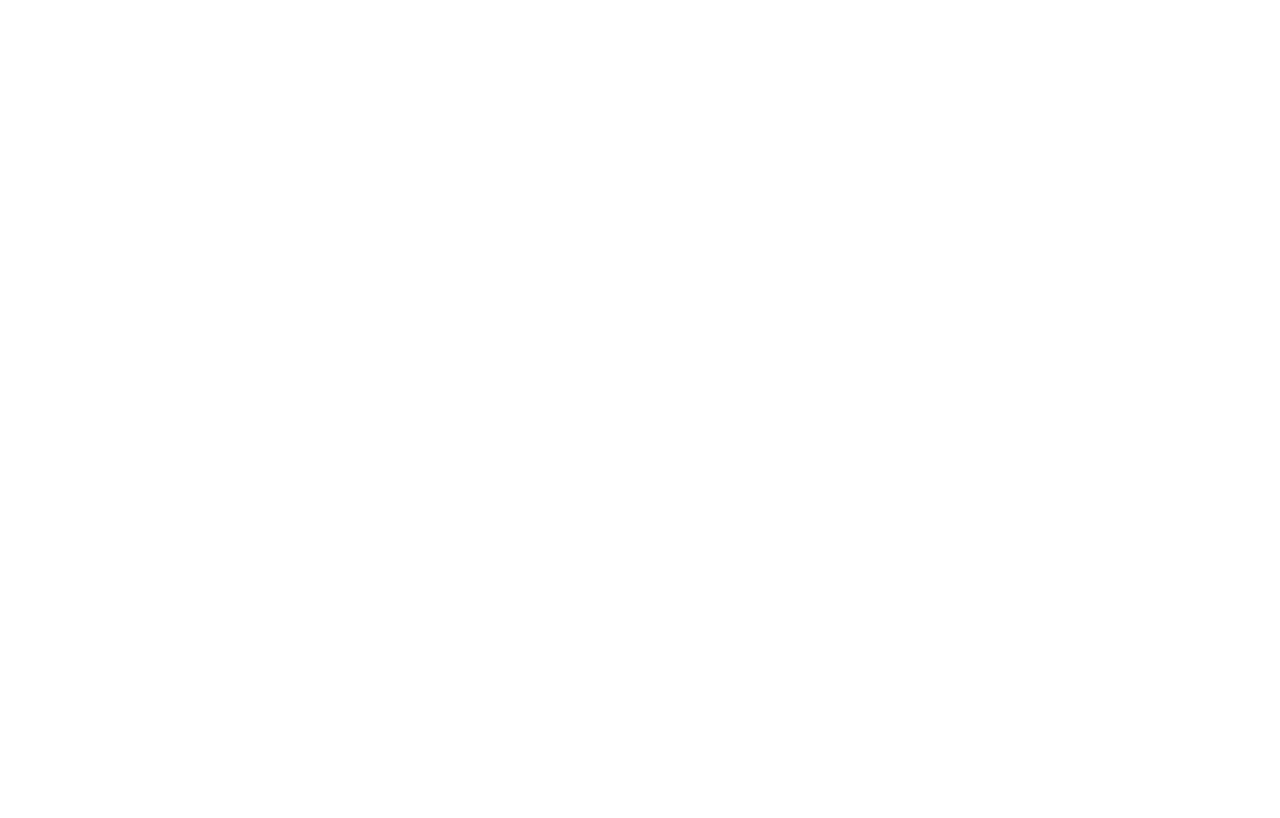
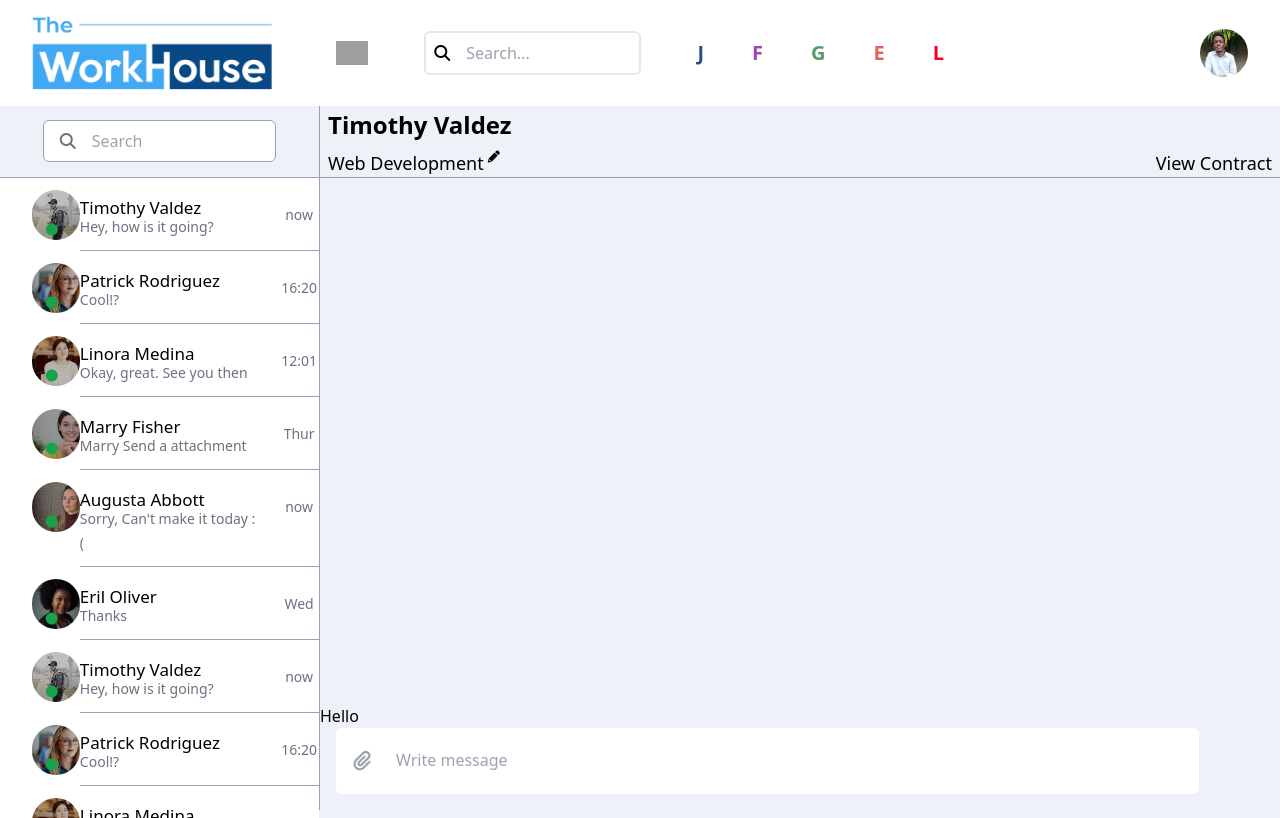
Before and after one commit to Dev-SalamSheikh/Workhouse-Project, a React (Create React App) app: page /messages in a window 1280 px wide. Before the commit this address had no page. Built offline with nearby package versions, Linux system fonts and the light colour scheme; grey boxes are pictures that could not be loaded.

Commit message:
message box added

```diff
--- a/src/App.js
+++ b/src/App.js
@@ -23,6 +23,7 @@
 import LSPProfile from "./Pages/Profiles/LSPProfile";
 import CompanyProfile from "./Pages/Profiles/CompanyProfile";
 import TutorProfile from "./Pages/Profiles/TutorProfile";
+import Messages from "./Pages/Messages";
 
 function App() {
   return (
@@ -42,6 +43,7 @@
         <Route path="/podcast" element={<Podcasts />} />
         <Route path="/blogs" element={<Blogs />} />
         <Route path="/settings" element={<Settings />} />
+        <Route path="/messages" element={<Messages />} />
         {/* Profile Routes */}
         <Route path="/profile">
           <Route path="freelancer" element={<FreelancerProfile />} />
--- /dev/null
+++ b/src/Pages/Messages.jsx
@@ -0,0 +1,13 @@
+import Chats from "../components/Chats";
+import Navbar from "../components/Navbar";
+
+const Messages = () => {
+  return (
+    <div>
+      <Navbar />
+      <Chats />
+    </div>
+  );
+};
+
+export default Messages;
--- /dev/null
+++ b/src/components/Chats.jsx
@@ -0,0 +1,240 @@
+import img1 from "../images/freelancer1.jpg";
+import img2 from "../images/freelancer2.jpg";
+import img3 from "../images/freelancer3.jpg";
+import img4 from "../images/freelancer4.jpg";
+import img5 from "../images/freelancer5.jpg";
+import img6 from "../images/freelancer6.jpg";
+import MessageCard from "./MessageCard";
+
+const Chats = () => {
+  // Chat Data
+  const chatData = [
+    {
+      id: 1,
+      image: img1,
+      name: "Timothy Valdez",
+      text: "Hey, how is it going?",
+      status: "now",
+    },
+    {
+      id: 2,
+      image: img2,
+      name: "Patrick Rodriguez",
+      text: "Cool!?",
+      status: "16:20",
+    },
+    {
+      id: 3,
+      image: img3,
+      name: "Linora Medina",
+      text: "Okay, great. See you then",
+      status: "12:01",
+    },
+    {
+      id: 4,
+      image: img4,
+      name: "Marry Fisher",
+      text: "Marry Send a attachment",
+      status: "Thur",
+    },
+    {
+      id: 5,
+      image: img5,
+      name: "Augusta Abbott",
+      text: "Sorry, Can't make it today :(",
+      status: "now",
+    },
+    {
+      id: 6,
+      image: img6,
+      name: "Eril Oliver",
+      text: "Thanks",
+      status: "Wed",
+    },
+    {
+      id: 7,
+      image: img1,
+      name: "Timothy Valdez",
+      text: "Hey, how is it going?",
+      status: "now",
+    },
+    {
+      id: 8,
+      image: img2,
+      name: "Patrick Rodriguez",
+      text: "Cool!?",
+      status: "16:20",
+    },
+    {
+      id: 9,
+      image: img3,
+      name: "Linora Medina",
+      text: "Okay, great. See you then",
+      status: "12:01",
+    },
+    {
+      id: 10,
+      image: img4,
+      name: "Marry Fisher",
+      text: "Marry Send a attachment",
+      status: "Thur",
+    },
+    {
+      id: 11,
+      image: img5,
+      name: "Augusta Abbott",
+      text: "Sorry, Can't make it today :(",
+      status: "now",
+    },
+    {
+      id: 12,
+      image: img6,
+      name: "Eril Oliver",
+      text: "Thanks",
+      status: "Wed",
+    },
+    {
+      id: 13,
+      image: img6,
+      name: "Eril Oliver",
+      text: "Thanks",
+      status: "Wed",
+    },
+    {
+      id: 14,
+      image: img1,
+      name: "Timothy Valdez",
+      text: "Hey, how is it going?",
+      status: "now",
+    },
+    {
+      id: 15,
+      image: img2,
+      name: "Patrick Rodriguez",
+      text: "Cool!?",
+      status: "16:20",
+    },
+    {
+      id: 16,
+      image: img3,
+      name: "Linora Medina",
+      text: "Okay, great. See you then",
+      status: "12:01",
+    },
+    {
+      id: 17,
+      image: img4,
+      name: "Marry Fisher",
+      text: "Marry Send a attachment",
+      status: "Thur",
+    },
+    {
+      id: 18,
+      image: img5,
+      name: "Augusta Abbott",
+      text: "Sorry, Can't make it today :(",
+      status: "now",
+    },
+    {
+      id: 19,
+      image: img6,
+      name: "Eril Oliver",
+      text: "Thanks",
+      status: "Wed",
+    },
+  ];
+
+  // const textarea = document.getElementById("input");
+  // textarea.addEventListener("keyup", (e) => {
+  //   textarea.style.height = "30px";
+  //   let scHeight = e.target.scrollHeight;
+  //   console.log(scHeight);
+  //   textarea.style.height = `${scHeight}px`;
+  // });
+
+  return (
+    <div className="bg-chatBg h-[89vh] overflow-hidden">
+      <div className="flex justify-between">
+        {/* Left Side => Single Chat */}
+        <div className="w-3/12 border-r border-r-slate-400 h-[88vh]">
+          {/* SearchBar */}
+          <div className="h-[9vh] flex justify-center items-center  px-8 border-b border-b-slate-400">
+            {/* Search Input */}
+            <div className="w-11/12 bg-white flex items-center gap-4 rounded-md py-2 px-4 border border-slate-400">
+              <i className="fa-solid fa-magnifying-glass text-gray-500"></i>
+              <input
+                type="text"
+                placeholder="Search"
+                className="bg-transparent border-none outline-none w-full"
+              />
+            </div>
+          </div>
+
+          {/* Chat Card Container */}
+          <div className="h-[91vh] overflow-y-scroll">
+            {chatData.map((item) => (
+              <MessageCard
+                key={item.id}
+                img={item.image}
+                name={item.name}
+                status={item.status}
+                text={item.text}
+              />
+            ))}
+          </div>
+        </div>
+
+        {/* Right Side => Conversations */}
+        <div className="w-9/12">
+          <div className="flex flex-col justify-between h-full">
+            {/* Header */}
+            <div className="h-[9vh] px-2 border-b border-b-slate-400">
+              {/* Chat Holder Name */}
+              <div className="flex justify-between items-end h-full">
+                {/* Left */}
+                <div className="">
+                  <h1 className="text-2xl font-bold mb-2">Timothy Valdez</h1>
+                  <h5 className="text-lg flex gap-1">
+                    Web Development{" "}
+                    <i className="fa-solid fa-pencil text-xs"></i>
+                  </h5>
+                </div>
+                {/* Right */}
+                <div className="h-full flex items-end">
+                  <h5 className="text-lg cursor-pointer">View Contract</h5>
+                </div>
+              </div>
+            </div>
+            {/* Messages */}
+            <div className="pb-4">
+              {/* Middle Part => Chat text */}
+              <div className="">
+                <h1>Hello</h1>
+              </div>
+
+              {/* Last Part => Send Message */}
+              <div className="px-4 h-full">
+                <div className="bg-white p-4 rounded-md w-[93%] flex items-center justify-between gap-6">
+                  {/* Attachment */}
+                  <div>
+                    <i className="fa-solid fa-paperclip text-xl cursor-pointer text-gray-400"></i>
+                  </div>
+
+                  {/* Input */}
+                  <div className="w-full h-full">
+                    <textarea
+                      placeholder="Write message"
+                      className="w-full resize-none border-none outline-none h-[28px] pt-1"
+                    ></textarea>
+                  </div>
+                </div>
+              </div>
+            </div>
+          </div>
+        </div>
+      </div>
+    </div>
+  );
+};
+
+export default Chats;
--- /dev/null
+++ b/src/components/MessageCard.jsx
@@ -0,0 +1,37 @@
+const MessageCard = ({ img, name, text, status }) => {
+  return (
+    <div className="w-full bg-white pl-8 pt-3 cursor-pointer">
+      {/* Content */}
+      <div className="flex justify-between">
+        {/* Image Box */}
+        <div className="w-2/12">
+          <div className="relative">
+            <img
+              src={img}
+              alt="avatar"
+              className="w-[50px] h-[50px] rounded-full brightness-75 object-cover"
+            />
+            <div className="absolute right-[22px] bottom-0">
+              <i className="fa-solid fa-circle text-green-600 text-[12px]"></i>
+            </div>
+          </div>
+        </div>
+        {/* Bordered Content */}
+        <div className="w-10/12 flex justify-between  border-b border-b-slate-400 pt-3 pb-3">
+          {/* Header Name and text */}
+          <div className="w-9/12">
+            <p className="text-[17px] leading-3">{name}</p>
+            <span className="text-sm text-gray-500">{text}</span>
+          </div>
+
+          {/* Status */}
+          <div className="w-2/12 text-center">
+            <span className="text-sm text-gray-500">{status}</span>
+          </div>
+        </div>
+      </div>
+    </div>
+  );
+};
+
+export default MessageCard;
--- a/src/components/Navbar.jsx
+++ b/src/components/Navbar.jsx
@@ -196,6 +196,10 @@
     {
       name: "Settings",
       link: "/settings",
+    },
+    {
+      name: "Messages",
+      link: "/messages",
     },
     {
       name: "Freelancer Profile",
--- a/tailwind.config.js
+++ b/tailwind.config.js
@@ -16,6 +16,7 @@
         bgGigBox: "#7CD175",
         searchbarBg: "#A4E0F6",
         freelancerBg: "#F3E8F6",
+        chatBg: "#EFF1F8",
         coursesSearchBar: "#F28029",
         localRed: "#E31212",
       },
```
